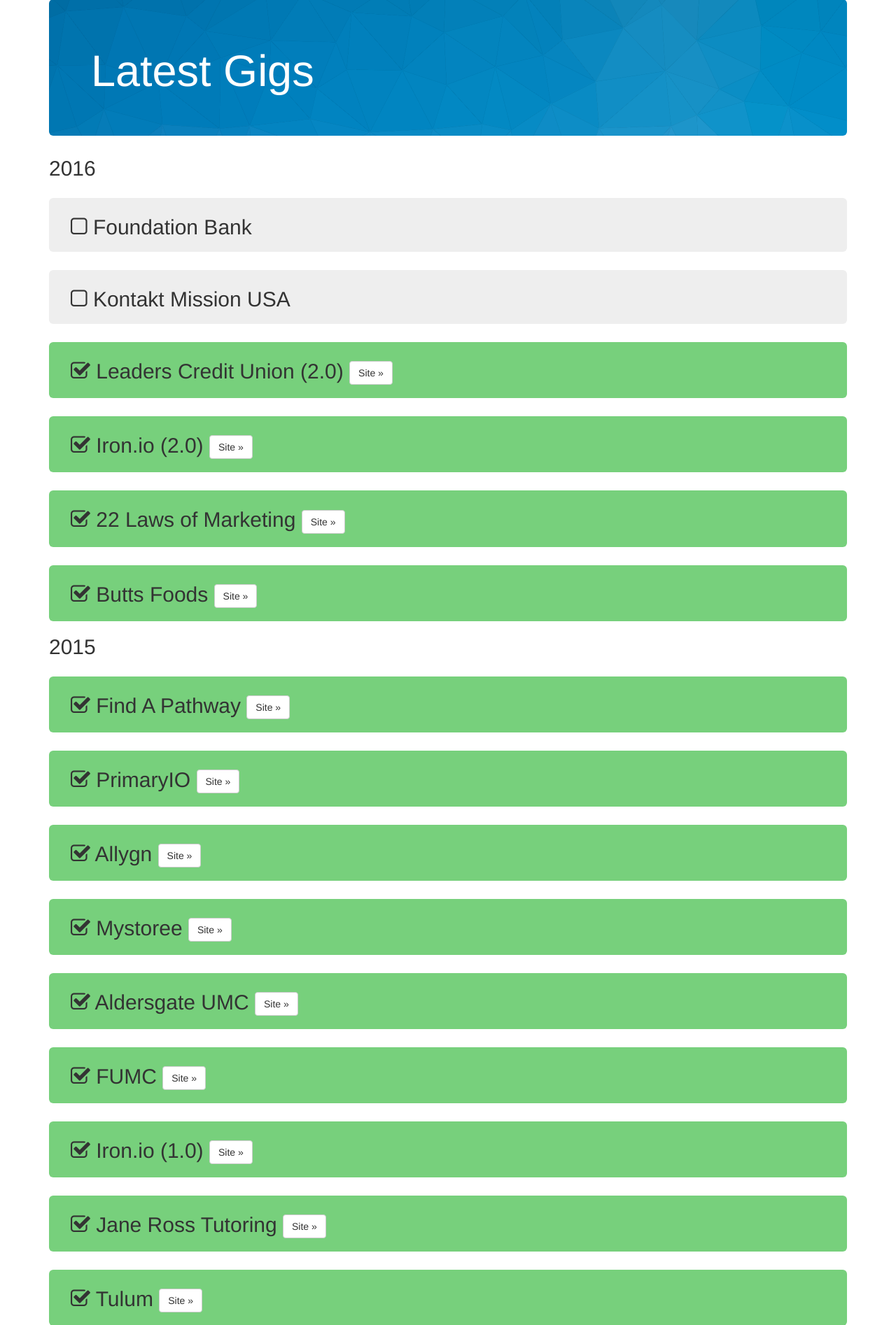
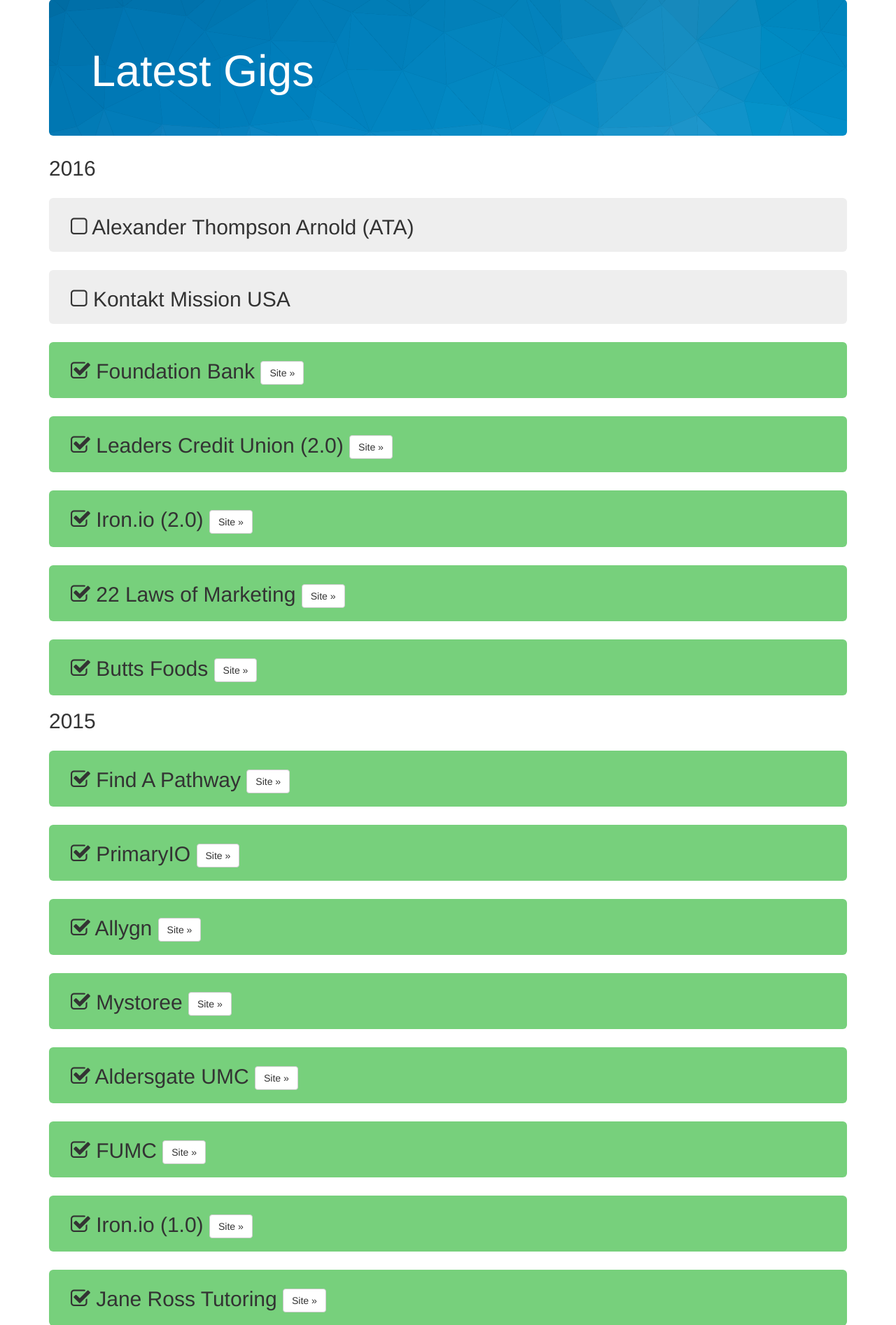
Before and after one commit to chancesmith/chancesmith-site, a PHP site: page /gigs.php in a window 1280 px wide. Shown: the part 71-1965 px from the top of the page at 70% size. Run offline with PHP 8.4, Linux system fonts and the light colour scheme; some libraries are stand-ins or nearby versions.

Commit message:
update gigs

```diff
--- a/gigs.php
+++ b/gigs.php
@@ -30,10 +30,13 @@
       </div>
       <h2>2016</h2>
       <div class="jumbotron pms">
-        <h2><i class="fa fa-square-o"></i> Foundation Bank</h2>
+        <h2><i class="fa fa-square-o"></i> Alexander Thompson Arnold (ATA)</h2>
       </div>
       <div class="jumbotron pms">
         <h2><i class="fa fa-square-o"></i> Kontakt Mission USA</h2>
+      </div>
+      <div class="jumbotron pms bucketListDone">
+        <h2><i class="fa fa-check-square-o"></i> Foundation Bank <a class="btn btn-md btn-default" href="https://foundationbank.org.com" role="button">Site &raquo;</a></h2>
       </div>
       <div class="jumbotron pms bucketListDone">
         <h2><i class="fa fa-check-square-o"></i> Leaders Credit Union (2.0) <a class="btn btn-md btn-default" href="http://leaderscu.com" role="button">Site &raquo;</a></h2>
```
